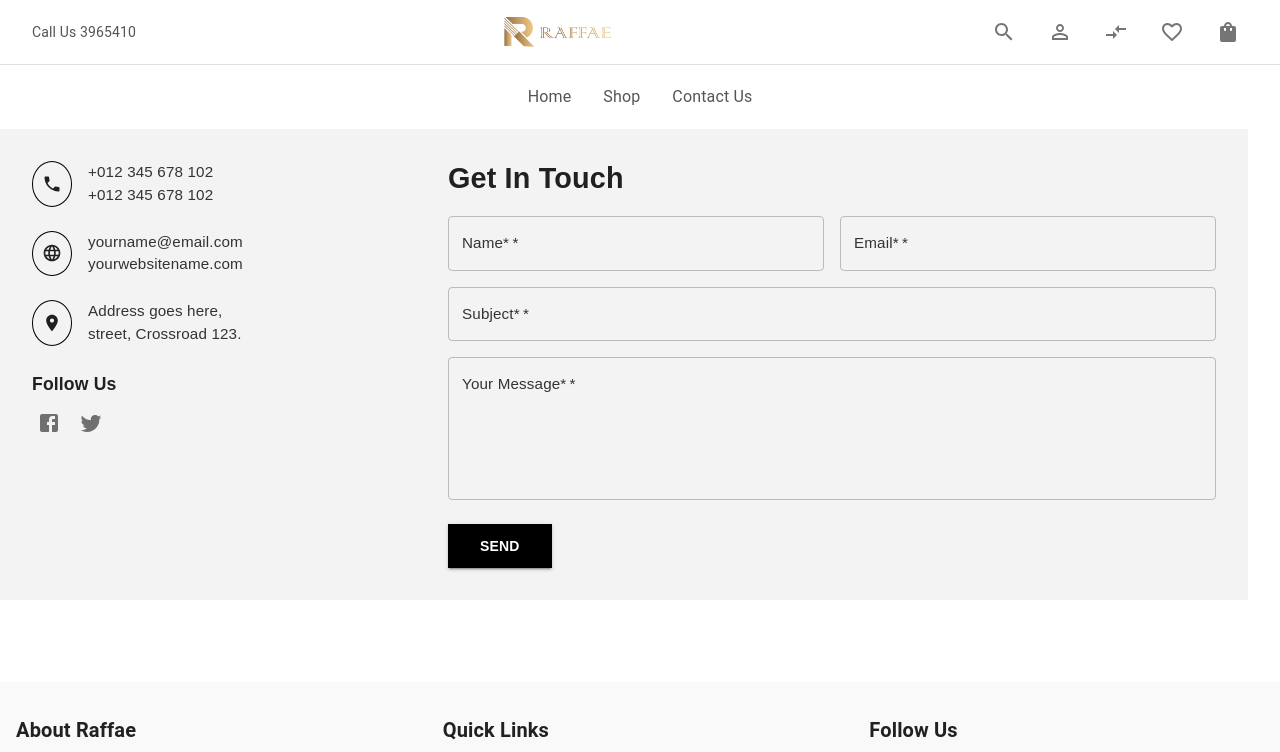
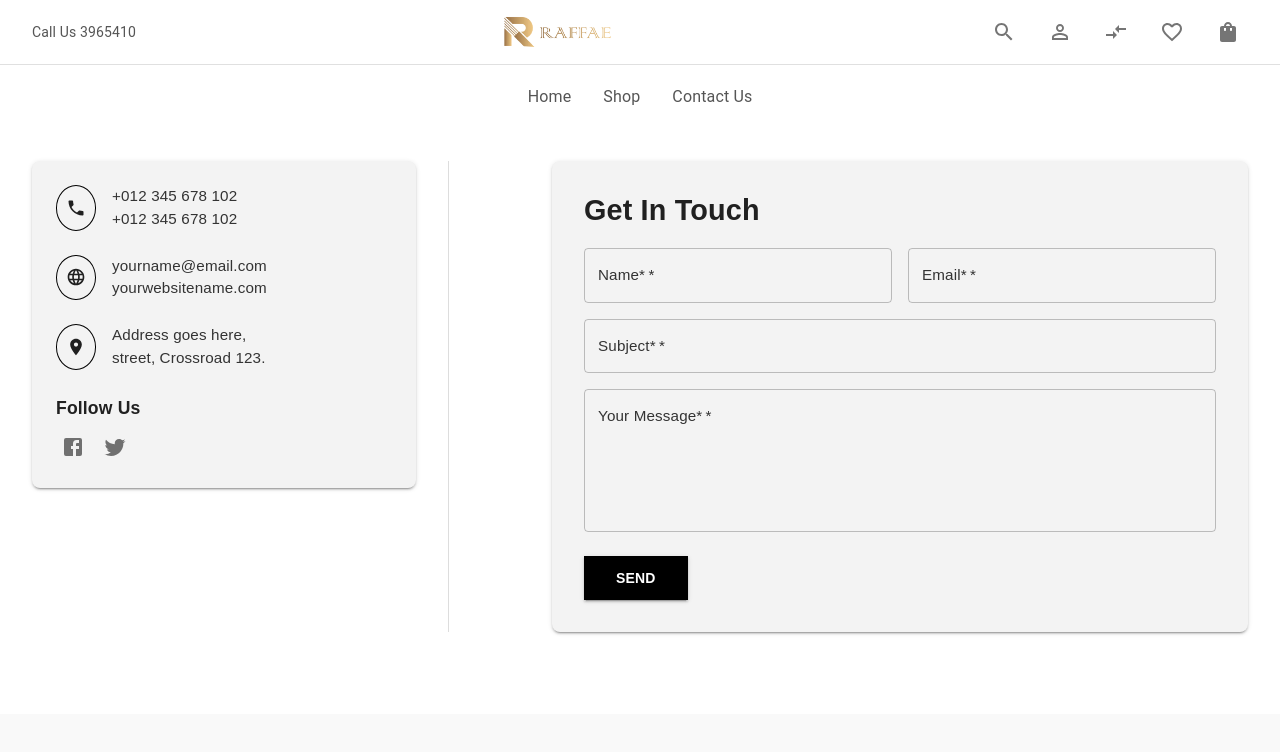
Before and after one commit to Pristine-Mind/raffae-website, a React (Vite) app: page /contact-us in a window 1280 px wide. Shown: the top 752 px of the page. Built offline with nearby package versions, Linux system fonts and the light colour scheme.

Commit message:
Refactor Contact component

```diff
--- a/src/components/ContactUs/ContactUs.tsx
+++ b/src/components/ContactUs/ContactUs.tsx
@@ -10,6 +10,7 @@ import {
   ThemeProvider,
   SxProps,
   IconButton,
+  Divider,
 } from '@mui/material';
 import PhoneIcon from '@mui/icons-material/Phone';
 import LanguageIcon from '@mui/icons-material/Language';
@@ -79,11 +80,15 @@ const ContactUs: React.FC = () => {
     <ThemeProvider theme={theme}>
       <Box sx={{ p: { xs: 2, md: 4 } }}>
         <Grid container spacing={4}>
-          <Grid
-            item
-            xs={12}
-            md={4}
-            sx={{ backgroundColor: '#f3f3f3', p: 3 }}
+          {/* Left Section - Contact Info */}
+          <Grid item xs={12} md={4}>
+            <Box
+              sx={{
+                backgroundColor: '#f3f3f3',
+                p: 3,
+                borderRadius: 2,
+                boxShadow: 2,
+              }}
             >
               <Stack direction="row" spacing={2} sx={{ mb: 3 }}>
                 <Box sx={iconWrapperStyle}>
@@ -100,8 +105,12 @@ const ContactUs: React.FC = () => {
                   <LanguageIcon fontSize="small" />
                 </Box>
                 <Box>
-                <Typography variant="body1">yourname@email.com</Typography>
-                <Typography variant="body1">yourwebsitename.com</Typography>
+                  <Typography variant="body1">
+                    yourname@email.com
+                  </Typography>
+                  <Typography variant="body1">
+                    yourwebsitename.com
+                  </Typography>
                 </Box>
               </Stack>
 
@@ -118,7 +127,9 @@ const ContactUs: React.FC = () => {
                 </Box>
               </Stack>
 
-            <Typography variant="h6">Follow Us</Typography>
+              <Typography variant="h6" sx={{ mb: 1 }}>
+                Follow Us
+              </Typography>
               <Stack direction="row" spacing={1}>
                 <IconButton aria-label="facebook" size="small">
                   <FacebookIcon />
@@ -127,20 +138,36 @@ const ContactUs: React.FC = () => {
                   <TwitterIcon />
                 </IconButton>
               </Stack>
+            </Box>
+          </Grid>
+
+          <Grid item xs={12} sx={{ display: { xs: 'block', md: 'none' } }}>
+            <Divider sx={{ borderColor: '#ddd' }} />
           </Grid>
 
           <Grid
             item
-            xs={12}
-            md={8}
-            sx={{ backgroundColor: '#f3f3f3', p: { xs: 2, md: 4 } }}
+            xs={0}
+            md={1}
+            sx={{
+              display: { xs: 'none', md: 'flex' },
+              alignItems: 'center',
+            }}
+          >
+            <Divider orientation="vertical" flexItem sx={{ borderColor: '#ddd' }} />
+          </Grid>
+
+          <Grid item xs={12} md={7}>
+            <Box
+              sx={{
+                backgroundColor: '#f3f3f3',
+                p: { xs: 2, md: 4 },
+                borderRadius: 2,
+                boxShadow: 2,
+              }}
             >
               <Typography variant="h4">Get In Touch</Typography>
-            <Box
-              component="form"
-              onSubmit={handleSubmit}
-              sx={{ mt: 2 }}
-            >
+              <Box component="form" onSubmit={handleSubmit} sx={{ mt: 2 }}>
                 <Grid container spacing={2}>
                   <Grid item xs={12} md={6}>
                     <TextField
@@ -197,8 +224,8 @@ const ContactUs: React.FC = () => {
                     backgroundColor: '#000',
                     color: '#fff',
                     borderRadius: 0,
-                  paddingX: 4,
-                  paddingY: 1.2,
+                    px: 4,
+                    py: 1.2,
                     fontWeight: 'bold',
                     '&:hover': {
                       backgroundColor: '#333',
@@ -208,6 +235,7 @@ const ContactUs: React.FC = () => {
                   SEND
                 </Button>
               </Box>
+            </Box>
           </Grid>
         </Grid>
       </Box>
```
Lines whose indentation alone changed are shown as unchanged.
